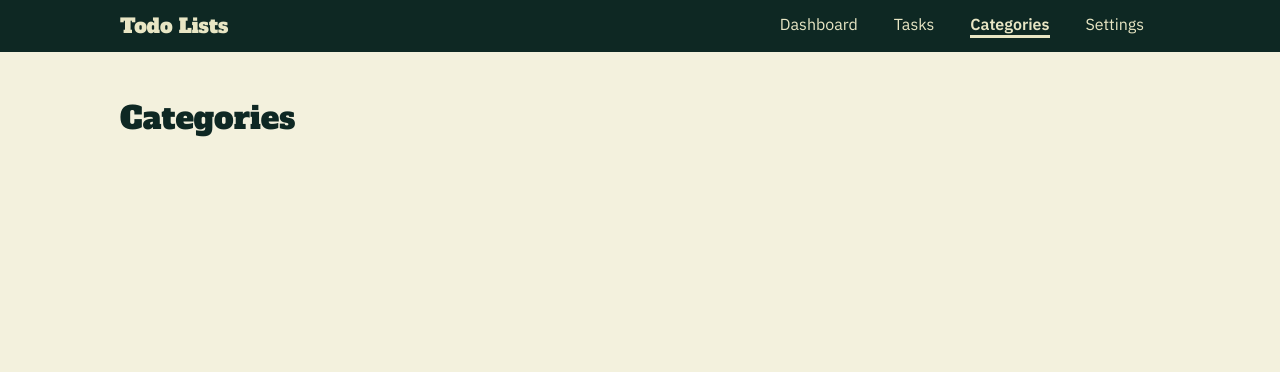
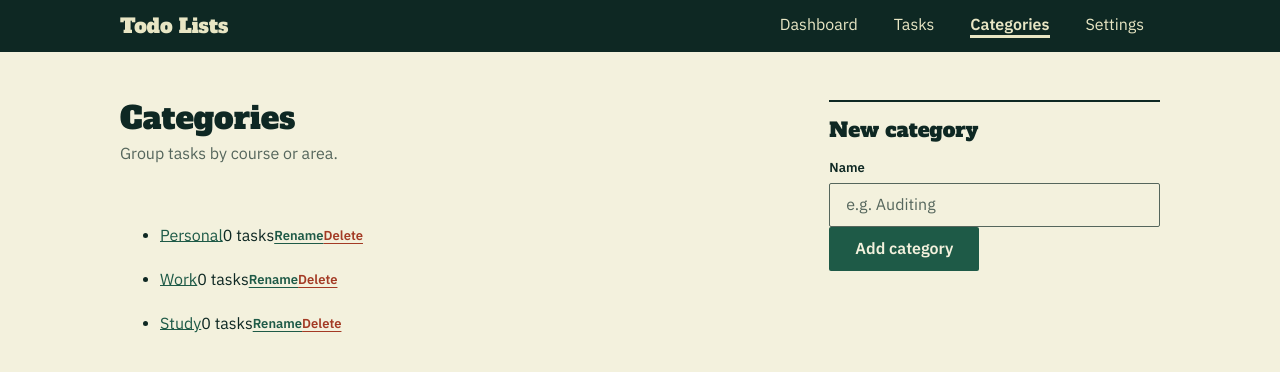
Before and after one commit to PHEAROMMM/TODO-App, a React (Vite) app: page /categories in a window 1280 px wide. Shown: the top 372 px of the page. Built offline with nearby package versions, Linux system fonts and the light colour scheme.

Commit message:
feat: add Categories page

```diff
--- a/src/pages/Categories.jsx
+++ b/src/pages/Categories.jsx
@@ -1,3 +1,29 @@
+import CategoryForm from '../components/categories/CategoryForm'
+import CategoryList from '../components/categories/CategoryList'
+import PageLayout from '../components/layout/PageLayout'
+import PageHeader from '../components/ui/PageHeader'
+import Section from '../components/ui/Section'
+import { useTodosContext } from '../hooks/useTodosContext'
+
 export default function Categories() {
-    return <h1>Categories</h1>
+  const { tasks, categories, addCategory, updateCategory, removeCategory } = useTodosContext()
+
+  return (
+    <PageLayout
+      railLabel="New category"
+      rail={
+        <Section title="New category">
+          <CategoryForm submitLabel="Add category" onSubmit={addCategory} resetOnSubmit idPrefix="new-category" />
+        </Section>
+      }
+    >
+      <PageHeader title="Categories" subtitle="Group tasks by course or area." />
+      <CategoryList
+        categories={categories}
+        tasks={tasks}
+        onUpdate={updateCategory}
+        onDelete={removeCategory}
+      />
+    </PageLayout>
+  )
 }
```
